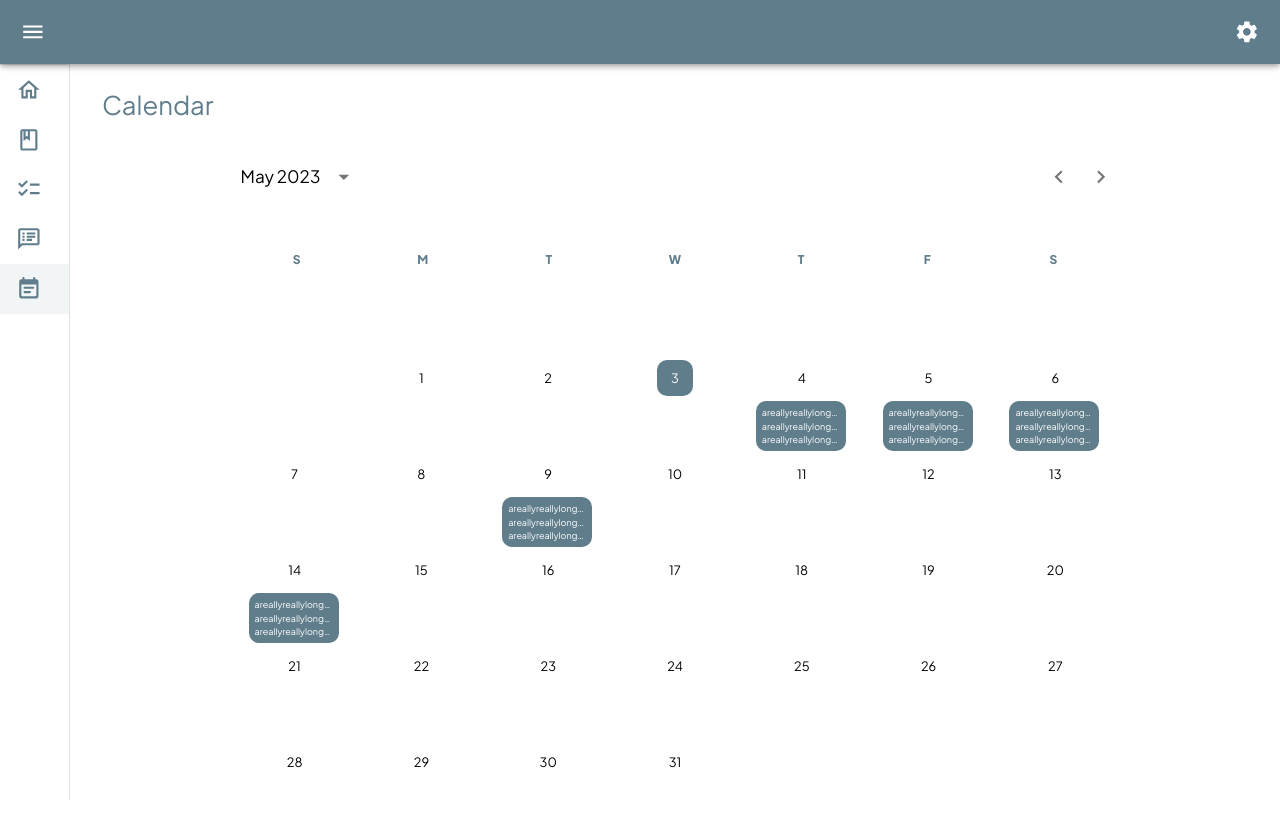
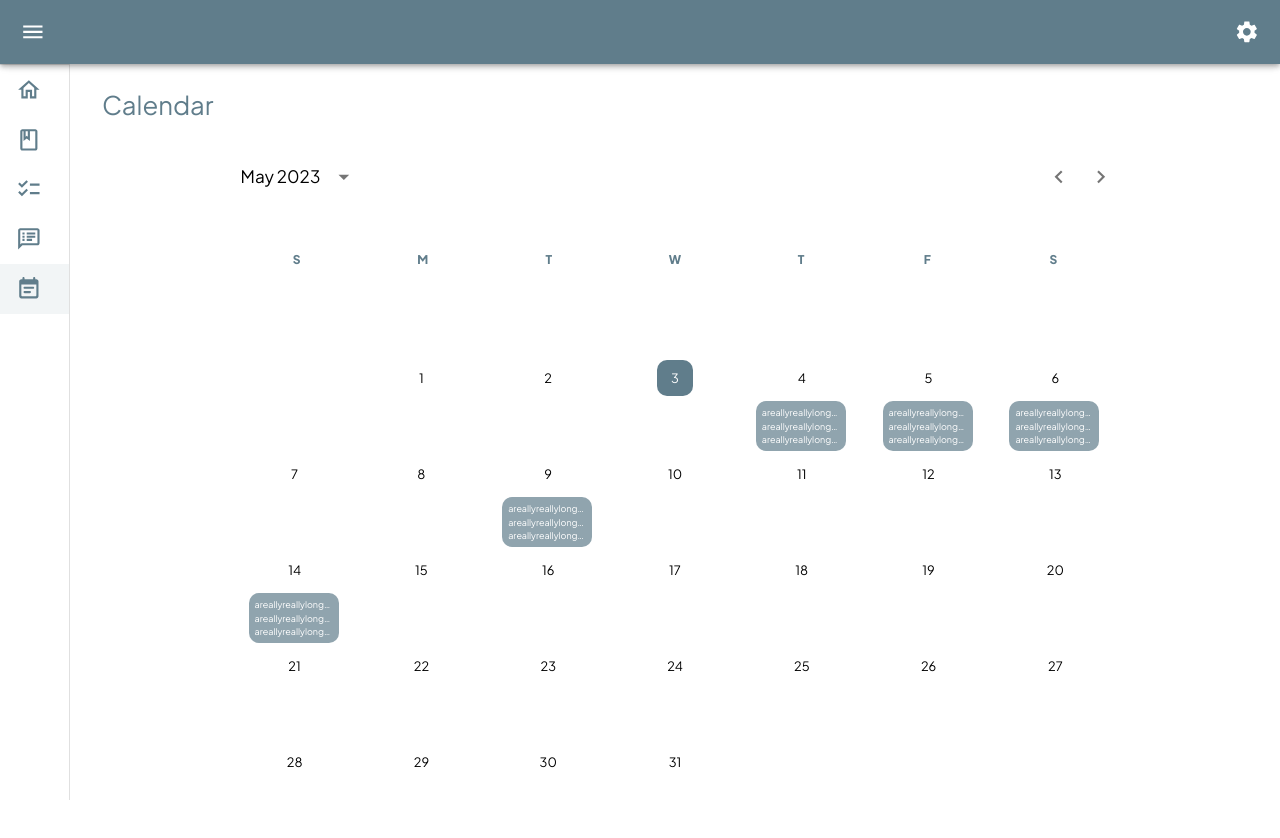
Before and after one commit to IKT-Team36/Student-productivity-helper-app-Frontend, a React (Vite) app: page /calendar in a window 1280 px wide. Shown: the top 838 px of the page. Built offline with nearby package versions, Linux system fonts and the light colour scheme.

Commit message:
style calendar

```diff
--- a/src/theme/Theme.ts
+++ b/src/theme/Theme.ts
@@ -8,6 +8,8 @@ import PlusJakartaSansExtraLight from '@src/assets/font/PlusJakartaSans-ExtraLig
 import PlusJakartaSansExtraLightItalic from '@src/assets/font/PlusJakartaSans-ExtraLightItalic.ttf';
 import PlusJakartaSansMediumItalic from '@src/assets/font/PlusJakartaSans-MediumItalic.ttf';
 import PlusJakartaSansRegular from '@src/assets/font/PlusJakartaSans-Regular.ttf';
+
+export const DEFAULT_COLOR = blueGrey
 
 const sharedThemeOptions: ThemeOptions = {
     typography: {
@@ -73,7 +75,7 @@ const themeOptionsLight: ThemeOptions = {
     ...sharedThemeOptions,
     palette: {
         mode: 'light',
-        primary: blueGrey,
+        primary: DEFAULT_COLOR,
         secondary: {
             main: '#fff',
         },
@@ -90,7 +92,6 @@ const themeOptionsDark: ThemeOptions = {
         mode: 'dark',
         primary: {
             main: '#fff',
-            light: '#000'
         },
         text: {
             primary: '#fff',
--- a/src/theme/ThemeModeProvider.tsx
+++ b/src/theme/ThemeModeProvider.tsx
@@ -12,6 +12,7 @@ import {
 } from "@mui/material/colors";
 import {PaletteColorOptions} from "@mui/material/styles";
 import {PaletteMode} from "@mui/material";
+import {DEFAULT_COLOR} from "@src/theme/Theme";
 
 export interface ColorPalette {
     color: PaletteColorOptions,
@@ -46,10 +47,11 @@ export const useThemeMode = (): ThemeModeContextValue => {
 }
 
 export const ThemeModeProvider: FC<PropsWithChildren> = ({children}): ReactElement => {
+    const defaultColor: PaletteColorOptions = DEFAULT_COLOR
+
     const [mode, setMode] = useState<PaletteMode>('light')
-    const [color, setColor] = useState<PaletteColorOptions>(blueGrey)
+    const [color, setColor] = useState<PaletteColorOptions>(defaultColor)
 
-    const defaultColor: PaletteColorOptions = blueGrey
     const colorPalette: ColorPalette[] = [
         // primary
         {color: red, name: 'Red', hexColor: '#ef5350', primary: true},
--- a/src/ui/pages/Calendar.tsx
+++ b/src/ui/pages/Calendar.tsx
@@ -111,7 +111,6 @@ const EventsBody = styled(Paper)(({theme}) => ({
     marginTop: theme.spacing(2),
     zIndex: '90000 !important',
     border: '1px solid rgba(0,0,0,0.1)',
-    boxShadow: '0px 0px 100px 4px rgba(0,0,0,0.1)',
     padding: '20px',
     [theme.breakpoints.down('md')]: {
         padding: '10px'
@@ -128,6 +127,7 @@ const EventBadge = styled(Badge)<{ isselected: number }>
         top: '-4px',
         marginTop: 2,
         marginBottom: 2,
+        backgroundColor: isselected ? theme.palette.primary.light : '',
         [theme.breakpoints.up('md')]: {
             height: isselected ? '50px' : '',
             width: isselected ? '90px' : '',
```
